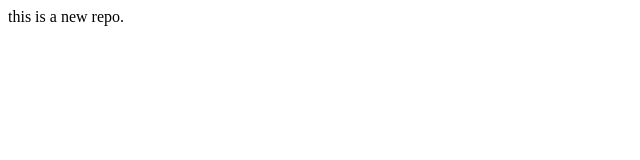
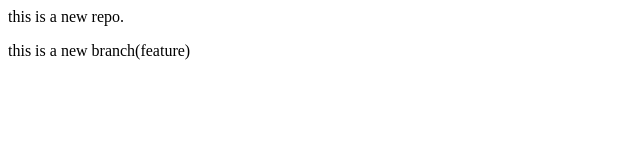
Before and after one commit to pragya1502/localrepo, a plain HTML site: page index.html in a window 1280 px wide. Shown: the whole page, without its empty margins (0-640 px from the left). Drawn offline with Linux system fonts and the light colour scheme.

Commit message:
new changes

```diff
--- a/index.html
+++ b/index.html
@@ -1 +1,2 @@
 <p>this is a new repo.</p>
+<p>this is a new branch(feature)</p>
```
